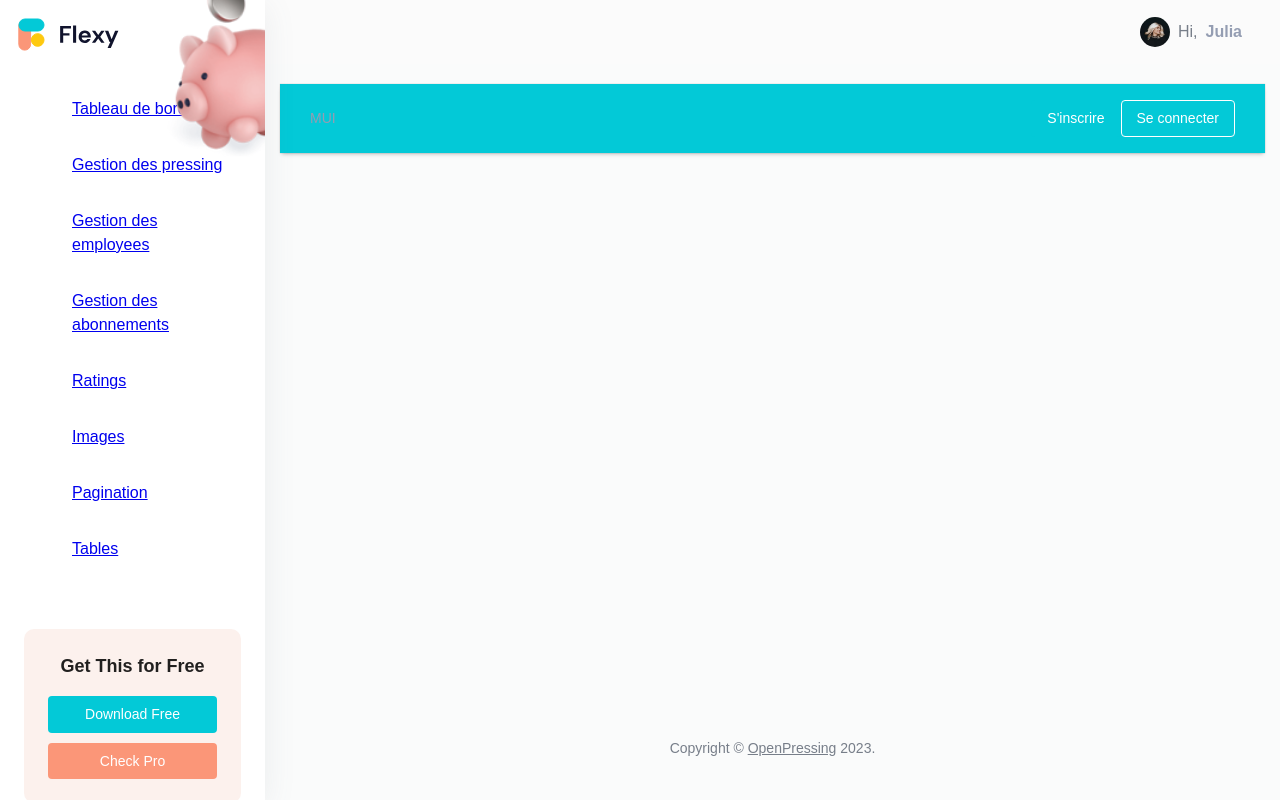
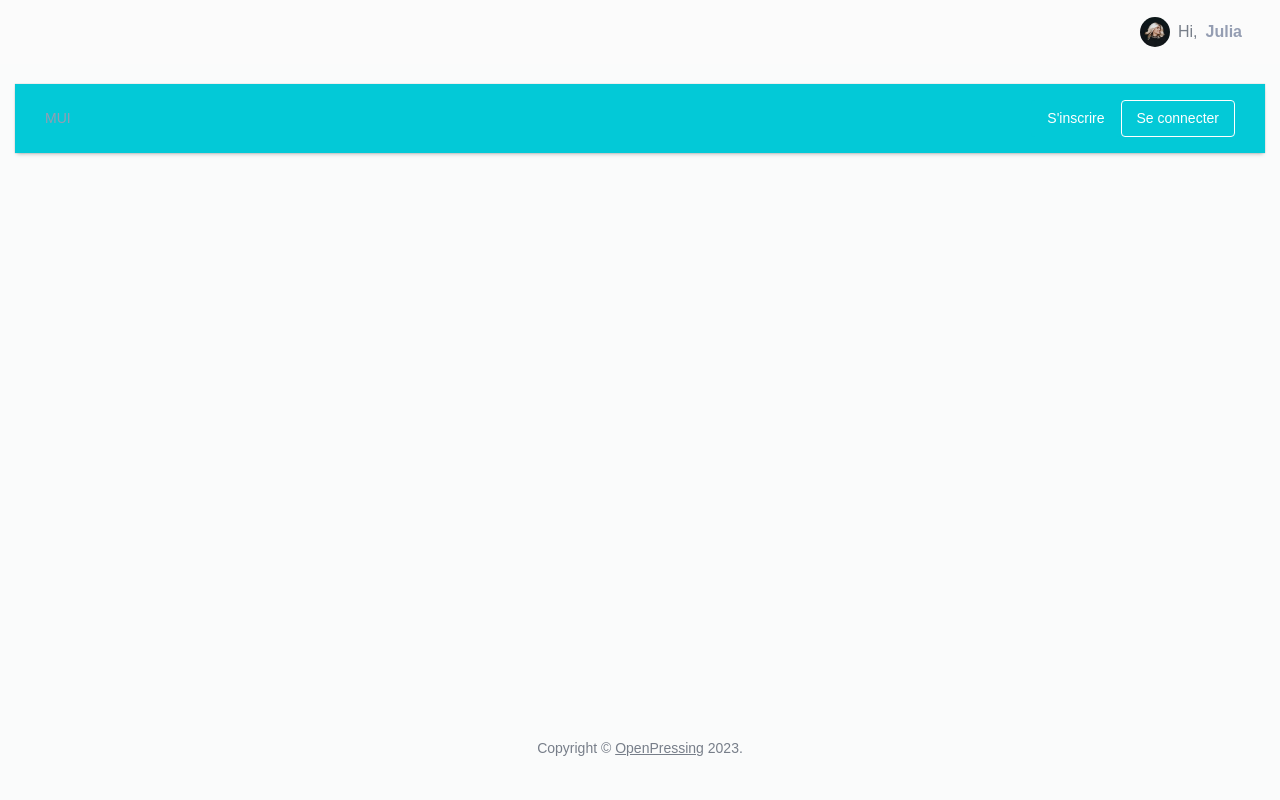
Before and after one commit to amadou-toure/OpenPressing, a Next.js app in the folder open-pressing/: page / in a window 1280 px wide. Built offline with nearby package versions, Linux system fonts and the light colour scheme.

Commit message:
it is ok now

```diff
--- a/open-pressing/src/layouts/FullLayout.js
+++ b/open-pressing/src/layouts/FullLayout.js
@@ -1,4 +1,4 @@
-import React from "react";
+import React, { useEffect } from "react";
 import {
   experimentalStyled,
   useMediaQuery,
@@ -30,10 +30,13 @@ const PageWrapper = experimentalStyled("div")(({ theme }) => ({
   },
 }));
 
-const FullLayout = ({ children }) => {
-  const [isSidebarOpen, setSidebarOpen] = React.useState(true);
+const FullLayout = (props) => {
+  const [isSidebarOpen, setSidebarOpen] = React.useState(false);
   const [isMobileSidebarOpen, setMobileSidebarOpen] = React.useState(false);
   const lgUp = useMediaQuery((theme) => theme.breakpoints.up("lg"));
+  useEffect(()=>{
+    props.route==='/admin'?setSidebarOpen(true):setSidebarOpen(false)
+  })
   return (
     <MainWrapper>
       <Header
@@ -43,6 +46,7 @@ const FullLayout = ({ children }) => {
         }}
         toggleMobileSidebar={() => setMobileSidebarOpen(true)}
       />
+
       <Sidebar
         isSidebarOpen={isSidebarOpen}
         isMobileSidebarOpen={isMobileSidebarOpen}
@@ -56,7 +60,7 @@ const FullLayout = ({ children }) => {
             paddingLeft: isSidebarOpen && lgUp ? "280px!important" : "",
           }}
         >
-          <Box sx={{ minHeight: "calc(100vh - 170px)" }}>{children}</Box>
+          <Box sx={{ minHeight: "calc(100vh - 170px)" }}>{props.children}</Box>
           <Footer />
         </Container>
       </PageWrapper>
--- a/open-pressing/src/pages/_app.js
+++ b/open-pressing/src/pages/_app.js
@@ -8,21 +8,20 @@ import { CacheProvider } from "@emotion/react";
 import theme from "../theme/theme";
 import createEmotionCache from "../createEmotionCache";
 import FullLayout from "../layouts/FullLayout";
+import components from '@/theme/ComponentOverRide';
 // Client-side cache, shared for the whole session of the user in the browser.
 const clientSideEmotionCache = createEmotionCache();
-
 export default function App(props) {
   const { Component, emotionCache = clientSideEmotionCache, pageProps } = props;
-
   return (
     <CacheProvider value={emotionCache}>
       <Head>
-        <title>Flexy NextJs Starter kit page</title>
+        <title>Open Pressing</title>
         <meta name="viewport" content="initial-scale=1, width=device-width" />
       </Head>
       <ThemeProvider theme={theme}>
         <CssBaseline />
-        <FullLayout>
+        <FullLayout route={props.router.route}>
           <Component {...pageProps} />
         </FullLayout>
       </ThemeProvider>
--- a/open-pressing/src/pages/login.jsx
+++ b/open-pressing/src/pages/login.jsx
@@ -62,7 +62,7 @@ export default function SignInSide() {
       {
         if (localStorage.getItem('token'))
         {
-          router.push('./OwnerAdmin')
+          router.push('./admin')
         }
 
       }
```
